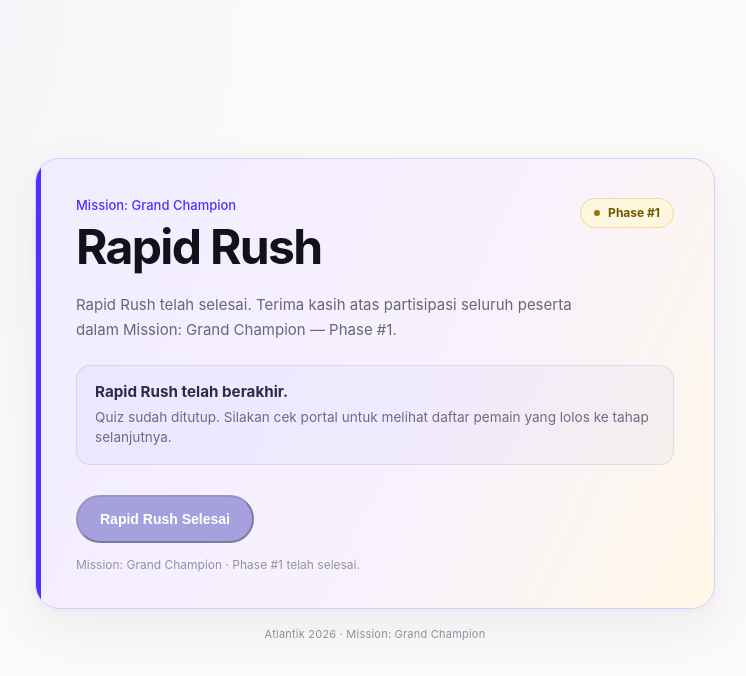
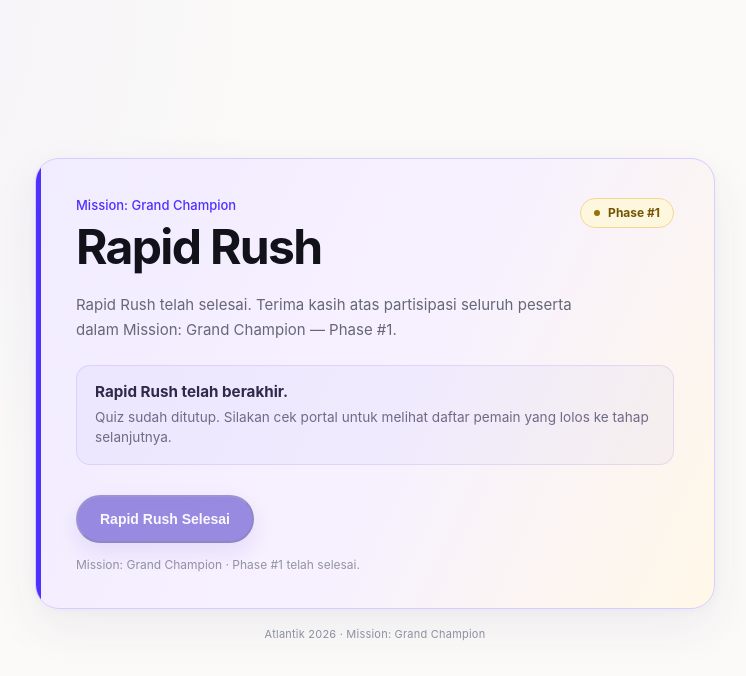
Before and after one commit to ruswanhidayat/atlantik, a Next.js app: page / in a window 1280 px wide. Shown: the top 676 px of the page, without its empty margins (265-1011 px from the left). Built offline with nearby package versions, Linux system fonts and the light colour scheme.

Commit message:
fixing css

```diff
--- a/app/globals.css
+++ b/app/globals.css
@@ -370,10 +370,8 @@ h1 {
 
 .button--disabled {
   cursor: not-allowed;
-  opacity: 1;
-  background: #a7a0df;
-  color: #fff;
-  box-shadow: none;
+  opacity: 0.55;
+  filter: grayscale(0.3);
 }
 
 .button--disabled:hover {
```
